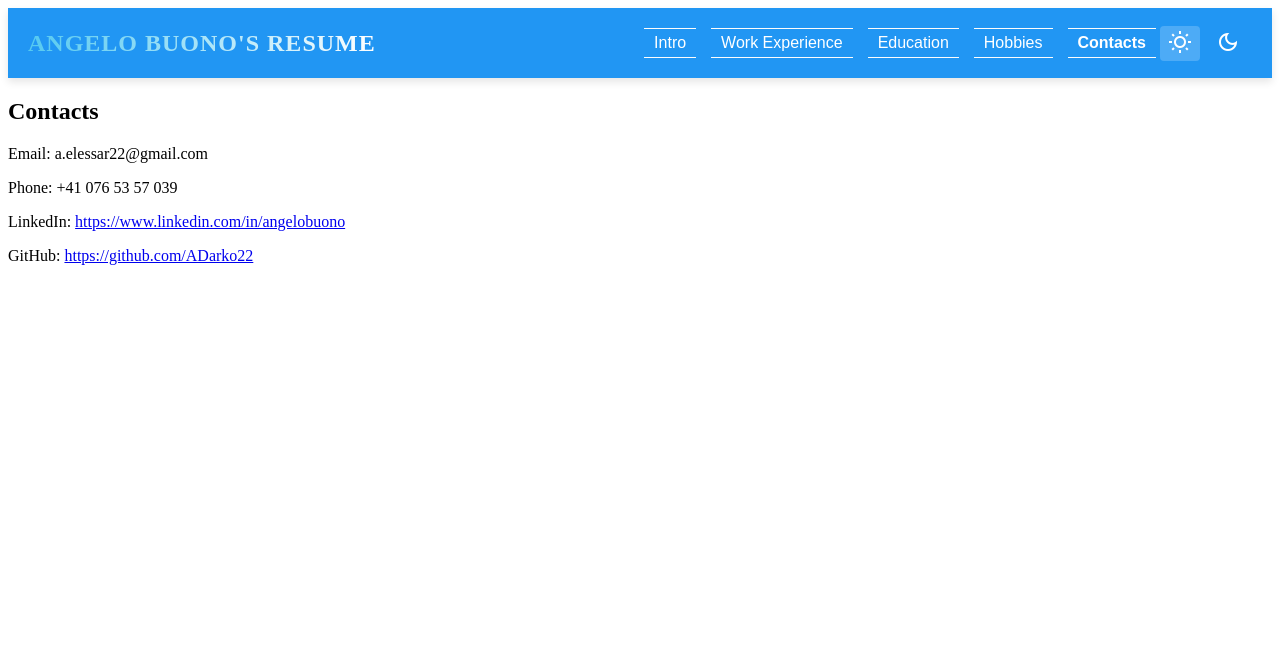
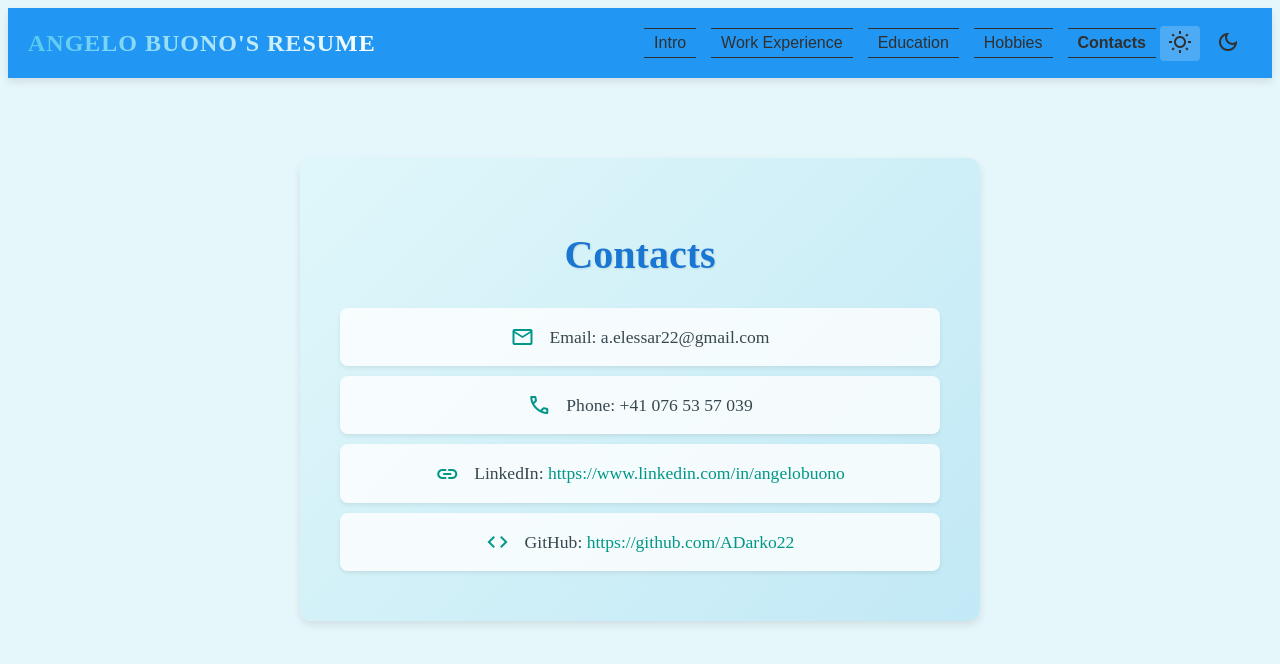
Before and after one commit to ADarko22/ADarko22.github.io, an Angular app: page /contacts in a window 1280 px wide. Shown: the top 664 px of the page. Built offline with nearby package versions, Linux system fonts and the light colour scheme.

Commit message:
Organizing Theme colors

```diff
--- a/src/app/app.component.scss
+++ b/src/app/app.component.scss
@@ -4,6 +4,7 @@
     align-items: center;
     padding: 0 20px;
     height: 70px;
+    color: var(--text-color);
 
     box-shadow: 0 4px 8px rgba(0, 0, 0, 0.1);
 
@@ -15,20 +16,22 @@
     }
 
 .toolbar > div {
-    background-color: inherit;
+    background-color: var(--toolbar-div-background);
     padding: 8px;
     border-radius: 4px;
+    display: flex;
+    align-items: center;
 }
 
-
-
 .logo {
+    background: var(--logo-gradient);
+    background-clip: text;
+    -webkit-background-clip: text;
     font-size: 24px;
     font-weight: bold;
     letter-spacing: 1px;
     text-transform: uppercase;
     color: transparent;
-
     transition: transform 0.3s ease-in-out;
 
     &:hover {
@@ -60,8 +63,8 @@
         color: inherit;
         background: none;
         border: none;
-        border-top: 1px solid rgb(252, 252, 252);
-        border-bottom: 1px solid rgb(252, 252, 252);
+        border-top: 1px solid var(--text-color);
+        border-bottom: 1px solid var(--text-color);
 
         &:hover {
             transform: scale(1.1);
--- a/src/app/contacts/contacts.component.html
+++ b/src/app/contacts/contacts.component.html
@@ -1,9 +1,21 @@
 <div *ngIf="contacts">
     <section>
-        <h2>Contacts</h2>
+      <h2>Contacts</h2>
+      <div class="contact-card">
+        <span class="material-symbols-outlined">mail</span>
         <p>Email: {{ contacts.email }}</p>
+      </div>
+      <div class="contact-card">
+        <span class="material-symbols-outlined">phone</span>
         <p>Phone: {{ contacts.phone }}</p>
-        <p *ngIf="contacts.linkedin">LinkedIn: <a [href]="contacts.linkedin" target="_blank">{{ contacts.linkedin }}</a></p>
-        <p *ngIf="contacts.github">GitHub: <a [href]="contacts.github" target="_blank">{{contacts.github }}</a></p>
+      </div>
+      <div *ngIf="contacts.linkedin" class="contact-card">
+        <span class="material-symbols-outlined">link</span>
+        <p>LinkedIn: <a [href]="contacts.linkedin" target="_blank">{{ contacts.linkedin }}</a></p>
+      </div>
+      <div *ngIf="contacts.github" class="contact-card">
+        <span class="material-symbols-outlined">code</span>
+        <p>GitHub: <a [href]="contacts.github" target="_blank">{{ contacts.github }}</a></p>
+      </div>
     </section>
   </div>
--- a/src/app/contacts/contacts.component.scss
+++ b/src/app/contacts/contacts.component.scss
@@ -0,0 +1,64 @@
+/* contacts.component.scss */
+
+div {
+    display: flex;
+    justify-content: center;
+    padding-top: 10vh;
+    padding-bottom: 20px;
+    padding-left: 20px;
+    padding-right: 20px;
+  }
+
+  section {
+    text-align: center;
+    background: var(--contacts-section-bg);
+    padding: 40px;
+    border-radius: 12px;
+    box-shadow: 0 4px 8px rgba(0, 0, 0, 0.1);
+    max-width: 600px;
+    width: 100%;
+    animation: fadeIn 0.5s ease-in-out;
+  }
+
+  h2 {
+    font-size: 2.5rem;
+    margin-bottom: 30px;
+    color: var(--contacts-h2-color);
+    text-shadow: 1px 1px 2px rgba(0, 0, 0, 0.1);
+    font-weight: 600;
+  }
+
+  .contact-card {
+    display: flex;
+    align-items: center;
+    padding: 15px 20px;
+    border-radius: 8px;
+    background-color: var(--contacts-card-bg);
+    margin-bottom: 10px;
+    box-shadow: 0 2px 4px rgba(0, 0, 0, 0.08);
+
+    span.material-symbols-outlined {
+      margin-right: 15px;
+      color: var(--contacts-icon-color);
+      font-size: 1.5rem;
+    }
+
+    p {
+      font-size: 1.1rem;
+      line-height: 1.6;
+      color: var(--contacts-p-color);
+      margin: 0;
+    }
+
+    a {
+      color: var(--contacts-a-color);
+      text-decoration: none;
+      border-bottom: 1px solid transparent;
+      transition: border-bottom 0.3s ease, color 0.3s ease;
+
+      &:hover {
+        border-bottom: 1px solid var(--contacts-a-color);
+        color: var(--contacts-a-hover-color);
+      }
+    }
+  }
--- a/src/app/theme-toggle.component.ts
+++ b/src/app/theme-toggle.component.ts
@@ -1,4 +1,3 @@
-// theme-toggle.component.ts
 import { Component, inject } from '@angular/core';
 import { ThemeService } from './theme.service';
 import { CommonModule } from '@angular/common';
@@ -42,9 +41,6 @@ import { CommonModule } from '@angular/common';
     .theme-light button.active {
       background-color: rgba(0, 0, 0, 0.1);
     }
-    button:disabled {
-        cursor: default;
-    }
   `,
 })
 export class ThemeToggleComponent {
--- a/src/styles.scss
+++ b/src/styles.scss
@@ -17,8 +17,7 @@ $light-theme: mat.m2-define-light-theme((
     primary: $light-primary,
     accent: $light-accent,
     warn: $light-warn,
-  ),
-  background-color: white
+  )
 ));
 
 // 🌚 Define Dark Theme
@@ -27,64 +26,79 @@ $dark-theme: mat.m2-define-dark-theme((
     primary: $dark-primary,
     accent: $dark-accent,
     warn: $dark-warn,
-  ),
-  background-color: #303030
+  )
 ));
 
 // 🌍 Apply Themes
 :root {
-  .theme-light {
-    @include mat.all-component-themes($light-theme);
+  @include mat.all-component-colors($light-theme);
+
   & {
-      background-color: white;
-      color: black;
-    }
+    // body
+    --background-color: rgb(230, 247, 252);
+    --text-color:  #303030;
 
-    .logo {
-      background: linear-gradient(to right, #54c9f0, #ffffff);
-      background-clip: text;
-      -webkit-background-clip: text;
+    // Toolbar
+    --logo-gradient: linear-gradient(to right, #54c9f0, #ffffff);
+    --toolbar-div-background: mat.get-color-from-palette($light-primary);
+
+    // Links
+    --link-color: #3ca6f1;
+    --link-hover-color: #1dd0e8;
+    --link-active-color: #440ece;
+
+    // Contacts Component
+    --contacts-section-bg: linear-gradient(135deg, #e0f7fa, #c2e9f6);
+    --contacts-h2-color: #1976d2;
+    --contacts-card-bg: rgba(255, 255, 255, 0.8);
+    --contacts-icon-color: #009688;
+    --contacts-p-color: #37474f;
+    --contacts-a-color: #009688;
+    --contacts-a-hover-color: #00796b;
   }
 }
 
 .theme-dark {
   @include mat.all-component-colors($dark-theme);
   & {
-      background-color: #303030;
-      color: white;
+    // body
+    --background-color: #303030;
+    --text-color: rgb(230, 247, 252);
+
+    // Toolbar
+    --toolbar-div-background: mat.get-color-from-palette($dark-primary);
+    --logo-gradient: linear-gradient(to right, #0981a8, #2b2929);
+
+    // Links
+    --link-color: #89cff0;
+    --link-hover-color: #b0e0e6;
+    --link-active-color: #66a5ad;
+
+    // Contacts Component
+    --contacts-section-bg: linear-gradient(135deg, #37474f, #263238);
+    --contacts-h2-color: #89cff0;
+    --contacts-card-bg: rgba(55, 71, 79, 0.8);
+    --contacts-icon-color: #80cbc4;
+    --contacts-p-color: #cfd8dc;
+    --contacts-a-color: #80cbc4;
+    --contacts-a-hover-color: #26a69a;
+  }
 }
 
-    .logo {
-      background: linear-gradient(to right, #0981a8, #2b2929);
-      background-clip: text;
-      -webkit-background-clip: text;
+body {
+  background-color: var(--background-color);
+  color: var(--text-color);
 }
 
 a {
-      color: #89cff0;
-      text-decoration: underline;
+  color: var(--link-color);
 }
 
 a:hover,
 a:focus {
-      color: #b0e0e6;
+  color: var(--link-hover-color);
 }
 
 a:active {
-      color: #66a5ad;
+  color: var(--link-active-color);
 }
-  }
-}
-
-.toolbar {
-  display: flex;
-  align-items: center;
-
-  > div {
-    background-color: var(--mdc-theme-primary);
-    padding: 8px;
-    border-radius: 4px;
-    display: flex;
-    align-items: center;
-  }
-}
```
Lines whose indentation alone changed are shown as unchanged.
